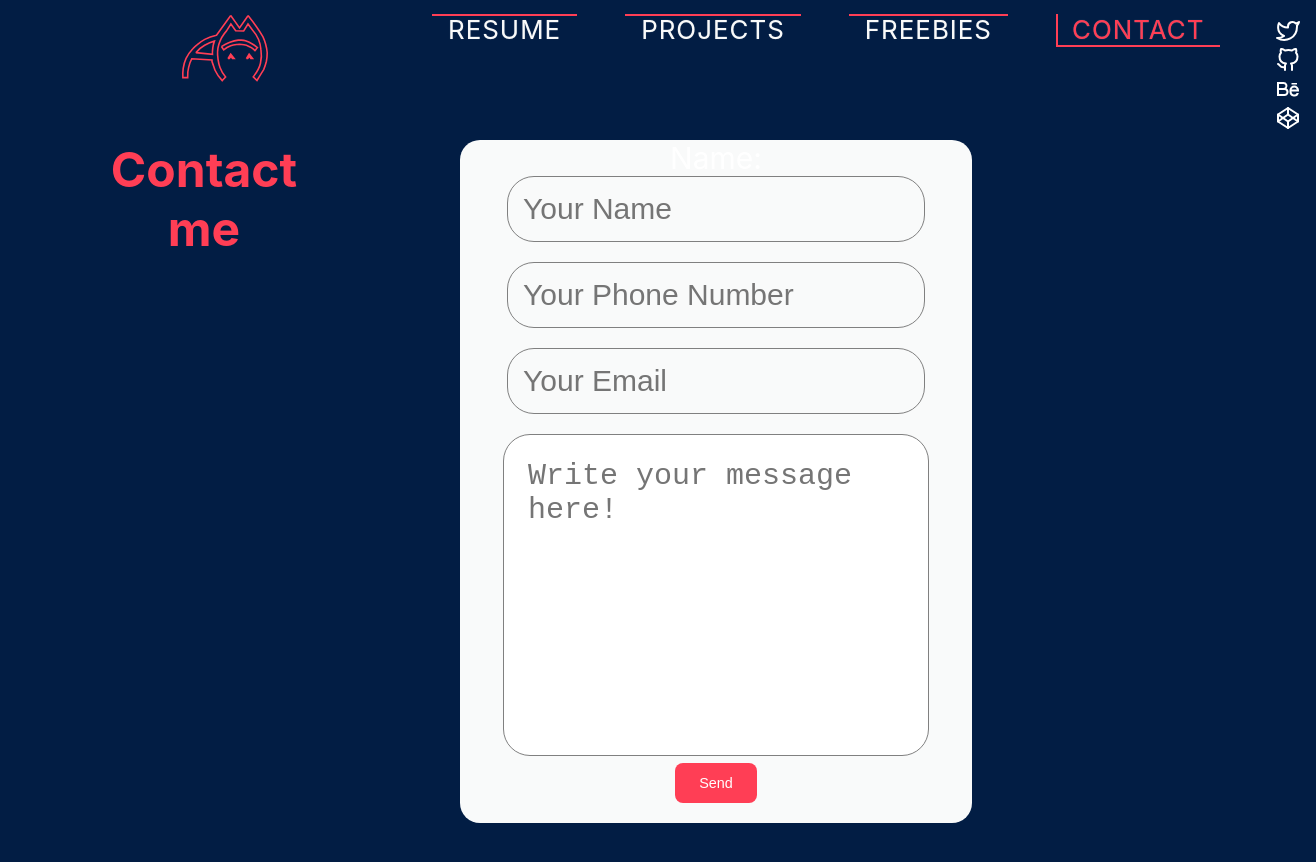
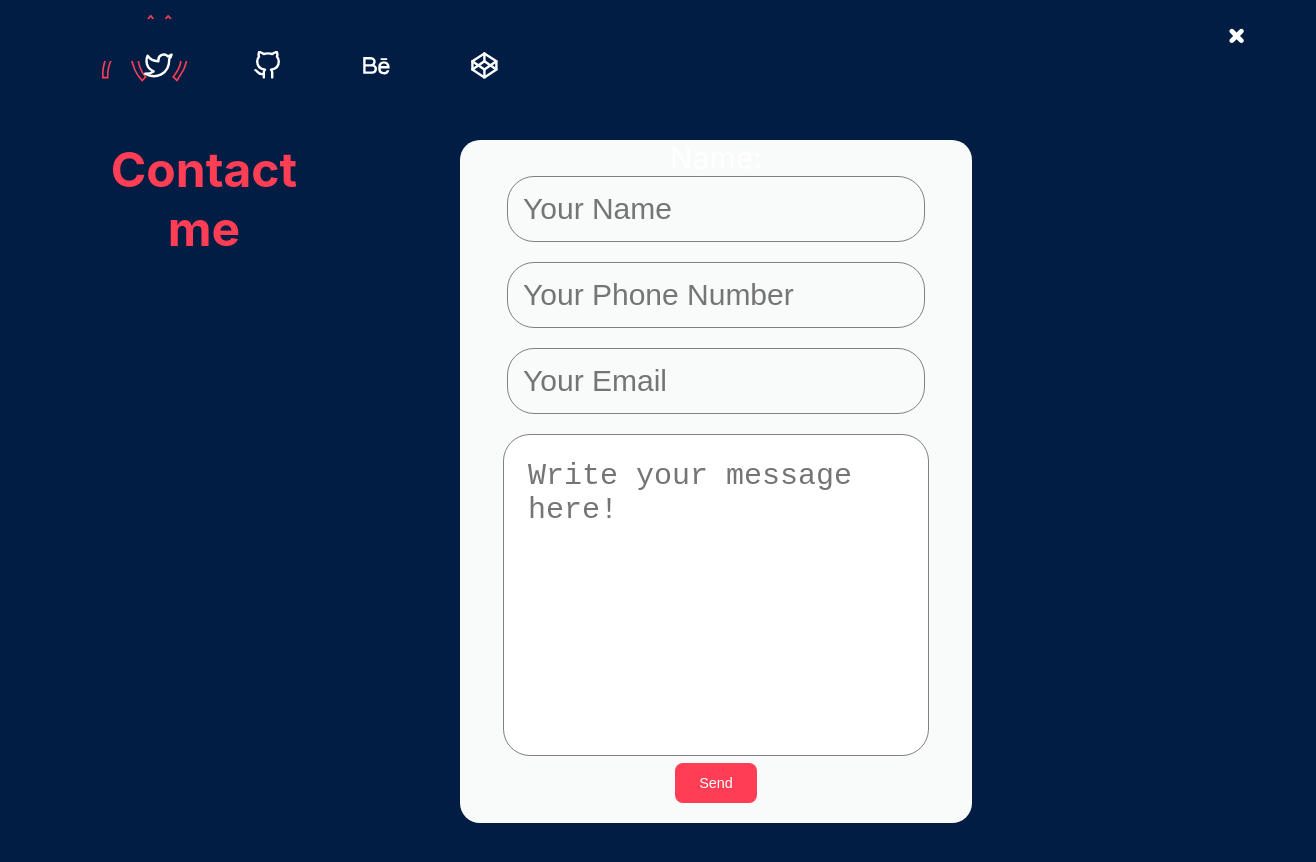
Before and after one commit to annamardesign/AnnaPortfolio, a React (Create React App) app: page /contact in a window 1280 px wide. Shown: the top 862 px of the page, 1316 px wide, since content can reach past the window. Built offline with nearby package versions, Linux system fonts and the light colour scheme.

Commit message:
Media responsive design rules, navigation

```diff
--- a/src/navbar.css
+++ b/src/navbar.css
@@ -124,7 +124,83 @@
 
   }
 
-  @media screen and (max-width: 960px) {
+  @media screen and (min-width: 280px) and (max-width: 740px) {
+
+    .nav-menu {
+      display: flex;
+      flex-direction: column;
+      width: 100%;
+      height: 100vh;
+      position: absolute;
+      top: 80px;
+      left: -120%;
+      opacity: 1;
+      transition: all 0.5s ease;
+    }
+
+    .nav-menu.active {
+      background:#021D44;
+      left: 0;
+      opacity: 1;
+      transition: all 0.6s ease;
+      z-index: 100;
+    }
+
+    .navli .logo  {
+      text-align: center;
+      margin-right:2rem;
+      width: 100%;
+      display: table;
+    }
+
+
+    .nav-item:hover {
+      border: none;
+    }
+
+    .nav-item  {
+      width: 100%;
+    }
+
+
+    .menu-icon {
+      display: block;
+      position: absolute;
+      top: 0;
+      right: 0;
+      transform: translate(-100%, 60%);
+      font-size: 1.8rem;
+      cursor: pointer;
+    }
+     .navbar .navli::before {
+      position: absolute;
+      top: 0;
+      left: 0;
+      width: 90%;
+      height: 2px;
+      background:#ff3e55;
+      content: '';
+      -webkit-transition: top 0.3s;
+      -moz-transition: top 0.3s;
+      transition: top 0.3s;
+     }
+
+     .icon {
+      bottom: 0;
+      right: 1rem;
+      padding: 0.9rem;
+      font-size: 1.8rem;
+      cursor: pointer;
+    }
+    .logo {
+      position: absolute;
+      top: 0;
+      left: 0;
+
+    }
+  }
+
+  @media screen and (min-width: 740px) and (max-width: 960px) {
 
 
     .nav-menu {
@@ -189,8 +265,93 @@
      .icon {
       bottom: 0;
       right: 1rem;
+      padding: 2rem;
       font-size: 1.8rem;
       cursor: pointer;
     }
+    .logo {
+      position: absolute;
+      top: 0;
+      left: 0;
+
+    }
 
 }
+
+@media screen and (min-width: 768px) and (max-width: 1366px) {
+
+
+  .nav-menu {
+    display: flex;
+    flex-direction: column;
+    width: 100%;
+    height: 100vh;
+    position: absolute;
+    top: 80px;
+    left: -120%;
+    opacity: 1;
+    transition: all 0.5s ease;
+  }
+
+
+
+.nav-menu.active {
+  background:#021D44;
+  left: 0;
+  opacity: 1;
+  transition: all 0.6s ease;
+  z-index: 100;
+}
+
+.navli .logo  {
+  text-align: center;
+  margin-right:2rem;
+  width: 100%;
+  display: table;
+}
+
+
+.nav-item:hover {
+  border: none;
+}
+
+.nav-item  {
+  width: 100%;
+}
+
+
+.menu-icon {
+  display: block;
+  position: absolute;
+  top: 0;
+  right: 0;
+  transform: translate(-100%, 60%);
+  font-size: 1.8rem;
+  cursor: pointer;
+}
+ .navbar .navli::before {
+  position: absolute;
+  top: 0;
+  left: 0;
+  width: 90%;
+  height: 2px;
+  background:#ff3e55;
+  content: '';
+  -webkit-transition: top 0.3s;
+  -moz-transition: top 0.3s;
+  transition: top 0.3s;
+ }
+
+ .icon {
+  bottom: 0;
+  right: 1rem;
+  padding: 2rem;
+  font-size: 1.8rem;
+  cursor: pointer;
+}
+.logo {
+  position: absolute;
+  top: 0;
+  left: 0;
+ }
+}
```
